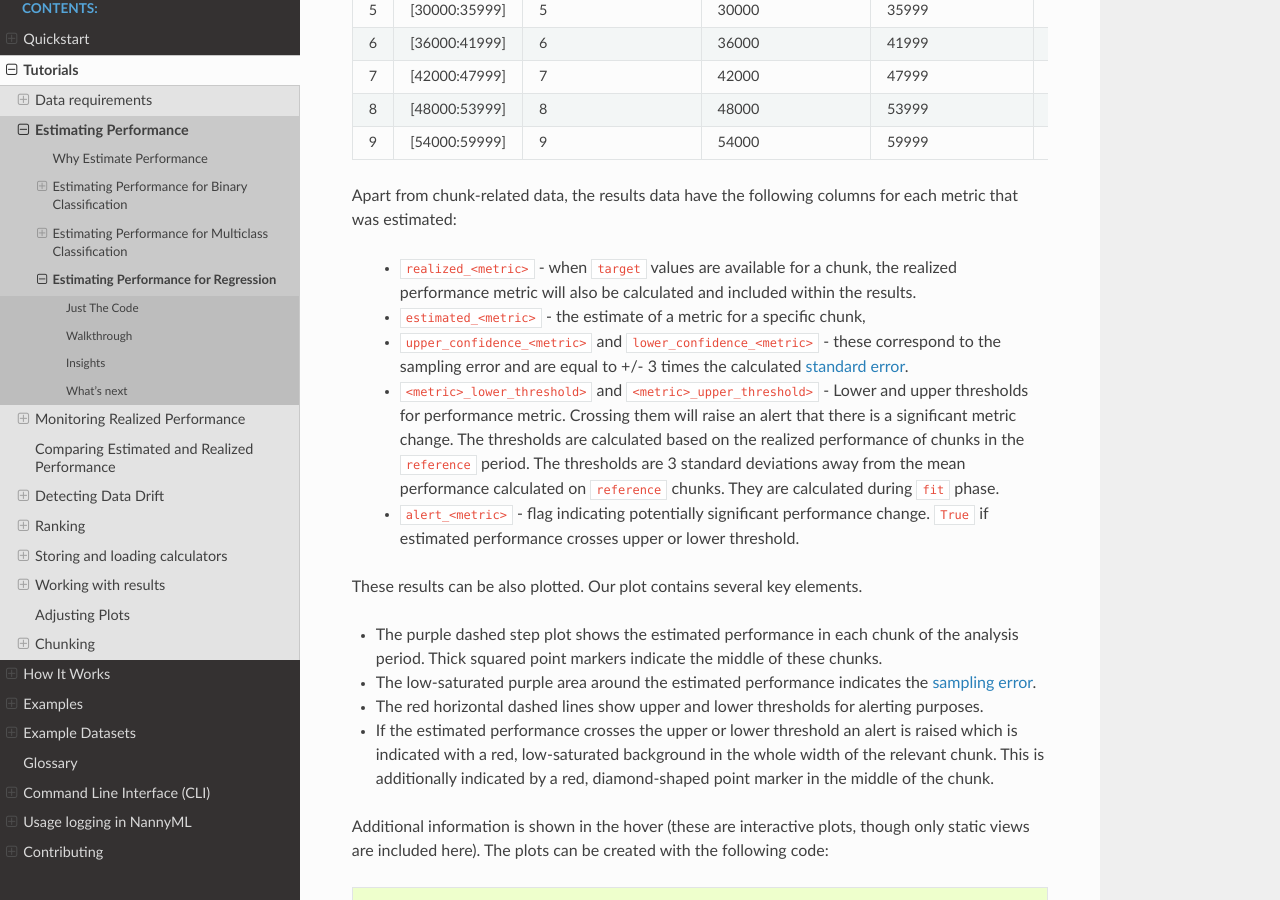
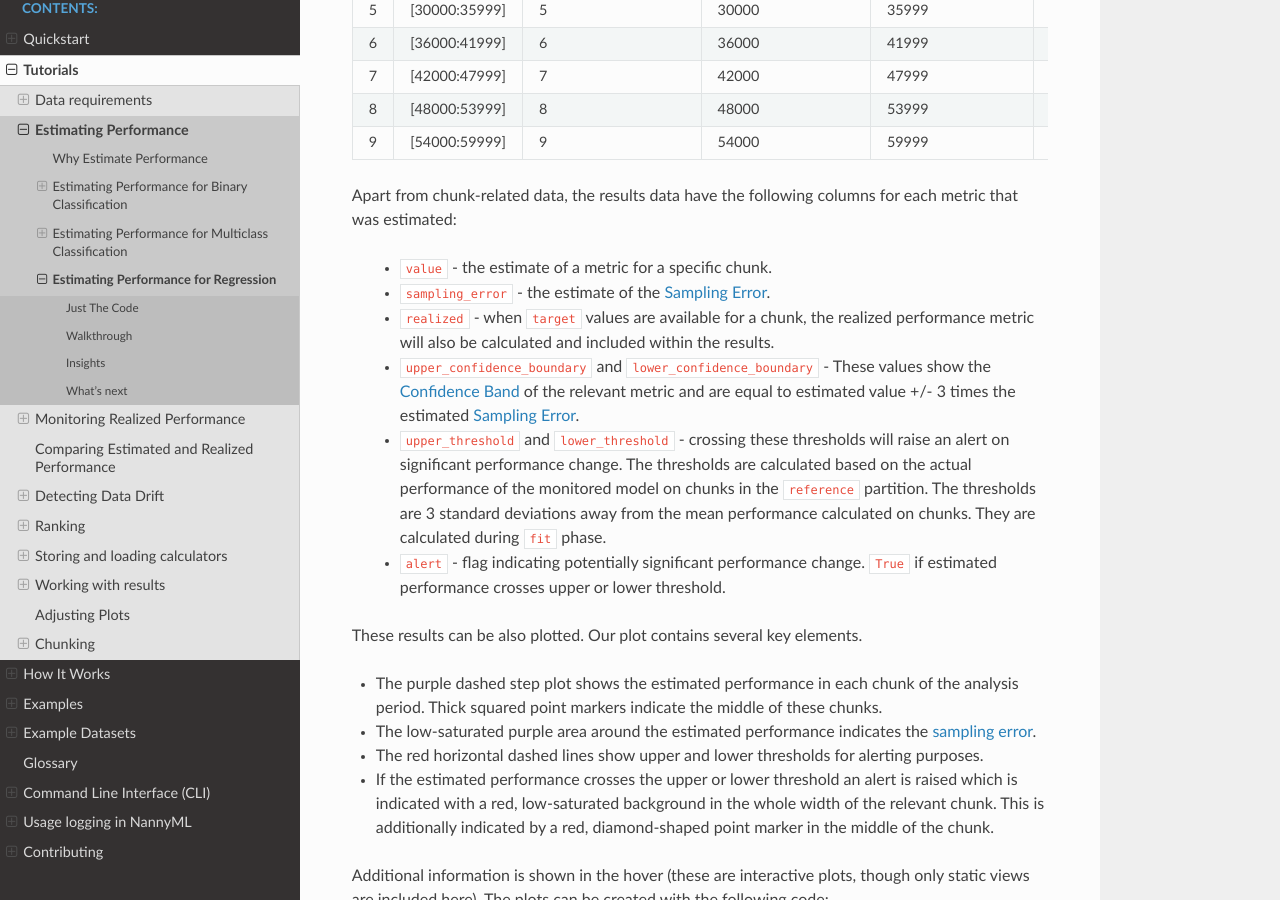
Before and after one commit to NannyML/nannyml, a Sphinx documentation site: the page built from docs/tutorials/performance_estimation/regression_performance_estimation.rst, in a window 1280 px wide and 900 px high, scrolled down 3322 px. Built offline with Sphinx 7.4.7 and the Read the Docs theme 2.0.0, drawn with Linux system fonts in a browser that asks for light colours; pages that are not in the unit, such as notebooks, are missing from menus.

Commit message:
Update descriptions for - estimated multivariate classification and regression - realized performance
Signed-off-by: Niels Nuyttens <niels@nannyml.com>

```diff
--- a/docs/tutorials/performance_estimation/regression_performance_estimation.rst
+++ b/docs/tutorials/performance_estimation/regression_performance_estimation.rst
@@ -105,19 +105,19 @@ There results from the reference data are also available.
 Apart from chunk-related data, the results data have the following columns for each metric
 that was estimated:
 
- - ``realized_<metric>`` - when ``target`` values are available for a chunk, the realized performance metric will also
+ - ``value`` - the estimate of a metric for a specific chunk.
+ - ``sampling_error`` - the estimate of the :term:`Sampling Error`.
+ - ``realized`` - when ``target`` values are available for a chunk, the realized performance metric will also
    be calculated and included within the results.
- - ``estimated_<metric>`` - the estimate of a metric for a specific chunk,
- - ``upper_confidence_<metric>`` and ``lower_confidence_<metric>`` - these correspond to the sampling error and are equal to +/-
-   3 times the calculated :term:`standard error<Standard Error>`.
- - ``<metric>_lower_threshold>`` and ``<metric>_upper_threshold>`` - Lower and upper thresholds for performance metric.
-   Crossing them will raise an alert that there is a significant metric change. The thresholds are calculated based
-   on the realized performance of chunks in the ``reference`` period.
-   The thresholds are 3 standard deviations away from the mean performance calculated on ``reference`` chunks.
+ - ``upper_confidence_boundary`` and ``lower_confidence_boundary`` - These values show the :term:`Confidence Band` of the relevant metric
+   and are equal to estimated value +/- 3 times the estimated :term:`Sampling Error`.
+ - ``upper_threshold`` and ``lower_threshold`` - crossing these thresholds will raise an alert on significant
+   performance change. The thresholds are calculated based on the actual performance of the monitored model on chunks in
+   the ``reference`` partition. The thresholds are 3 standard deviations away from the mean performance calculated on
+   chunks.
    They are calculated during ``fit`` phase.
- - ``alert_<metric>`` - flag indicating potentially significant performance change. ``True`` if estimated performance crosses
+ - ``alert`` - flag indicating potentially significant performance change. ``True`` if estimated performance crosses
    upper or lower threshold.
-
 
 These results can be also plotted. Our plot contains several key elements.
 
```
Also changed, not shown: docs/tutorials/performance_calculation/binary_performance_calculation.rst (+9 -9 lines), docs/tutorials/performance_calculation/multiclass_performance_calculation.rst (+9 -9 lines), docs/tutorials/performance_calculation/regression_performance_calculation.rst (+9 -9 lines), docs/tutorials/performance_estimation/multiclass_performance_estimation.rst (+6 -5 lines).
